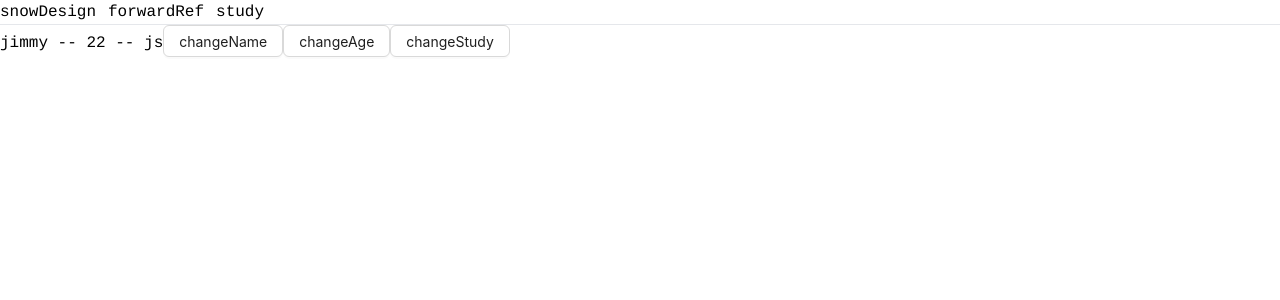
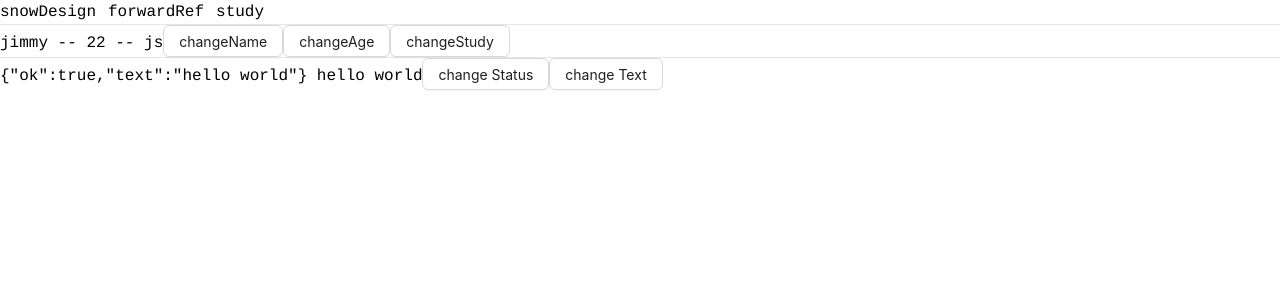
Before and after one commit to Jimmylxue/daily-store, a React (Vite) app in the folder packages/snowweb/: page / in a window 1280 px wide. Shown: the top 300 px of the page. Built offline with nearby package versions, Linux system fonts and the light colour scheme.

Commit message:
✨ reactive 支持嵌套

```diff
--- a/packages/snowweb/src/pages/mobx/core/observer/observer.tsx
+++ b/packages/snowweb/src/pages/mobx/core/observer/observer.tsx
@@ -7,6 +7,7 @@ export function Observer(fnComponent: FC): any {
 		const [_, setData] = useState(0)
 		useEffect(() => {
 			autoRun(() => {
+				console.log('run')
 				// @ts-ignore
 				ref.current = fnComponent()
 				setData(data => data + 1)
--- a/packages/snowweb/src/pages/mobx/core/reactive/reactive.ts
+++ b/packages/snowweb/src/pages/mobx/core/reactive/reactive.ts
@@ -1,15 +1,34 @@
 type Dep = () => void
+
+// 函数类型 且拥有 deps 静态属性
+interface IDep {
+	(): void
+	deps: Set<Dep>
+}
 
 type Target = { [key in string]: any }
 
-const map = new Map<string, Set<Dep>>()
-let temp: Dep
+/**
+ * 为何 bucket 使用的是 WeakMap 而 不是 Map
+ *
+ * 	Map 是会影响垃圾回收机制的， 如果Map中引用了某个key, 这个key 将不会被垃圾回收机制所回收，会一直存在一个引用关系
+ *
+ * 	而 WeakMap 则是不会影响垃圾回收机制，它的key是会有存在被回收的情况的（没有引用关系） 所以被回收时就查不到引用关系了。
+ *
+ * 	所以 WeakMap 常用于存储那些只有key 被引用的对象存在时（没有被垃圾回收）才有价值，在这个案例中：
+ * 		如果 target 被 垃圾回收了 就完全没有必要再保留 target 所关联的所有信息了
+ */
+
+const bucket = new WeakMap<Target, Map<string | symbol, Set<Dep>>>() // WeakMap 由 target 和 map 构成 , Map 由 key 与 Set 构成
+
+let activeEffect: IDep | undefined // 用这个方式当effect 嵌套时会发生问题，因为这样等于同一时刻只会有一个effect 会出现嵌套内部的覆盖掉外部的
+
+const effectStack: IDep[] = []
 
 export function reactive(obj: Target): any {
 	const proxy = new Proxy(obj, {
 		get(target, key, receiver) {
-			track(map, key)
-
+			track(target, key)
 			const result = Reflect.get(target, key, receiver)
 			if (typeof result === 'object' && result !== null) {
 				return reactive(result)
@@ -18,22 +37,58 @@ export function reactive(obj: Target): any {
 		},
 		set(target, key, value, receiver) {
 			Reflect.set(target, key, value, receiver)
-			map.get(key as string)?.forEach(fn => fn?.())
-			return true
+			trigger(target, key)
+			return true // return true 表示设置成功
 		},
 	})
 	return proxy
 }
 
-export function track(map: Map<string, Set<Dep>>, key: string | symbol) {
-	if (map.has(key as string)) {
-		map.get(key as string)?.add(temp)
-	} else {
-		map.set(key as string, new Set<Dep>().add(temp))
+export function track(target: Target, key: string | symbol) {
+	if (!activeEffect) {
+		return
 	}
+	let depsMap = bucket.get(target)
+	if (!depsMap) {
+		bucket.set(target, (depsMap = new Map()))
+	}
+	let deps = depsMap.get(key)
+	if (!deps) {
+		depsMap.set(key, (deps = new Set<Dep>()))
+	}
+	deps.add(activeEffect)
+	activeEffect.deps.add(deps as any)
+}
+
+export function trigger(target: Target, key: string | symbol) {
+	const depsMap = bucket.get(target)
+	if (!depsMap) {
+		return true
+	}
+	const effects = depsMap.get(key)
+
+	const effectsToRun = new Set(effects)
+	effectsToRun.forEach(effectFn => effectFn?.())
+}
+
+export function cleanup(effectFn: any) {
+	for (let i = 0; i < effectFn.deps.length; i++) {
+		const deps = effectFn.deps[i]
+		deps.delete(effectFn)
+	}
+	effectFn.deps.length = 0
 }
 
 export function autoRun(fn: () => void) {
-	temp = fn
-	fn?.()
+	const effectFn: IDep = () => {
+		cleanup(effectFn) // 每次副作用函数执行之前，将其从关联的Set集合中删除
+		activeEffect = effectFn
+		effectStack.push(activeEffect) // 使用effectStack 是为了防止嵌套时发生问题
+		fn?.() //  fn 执行时 会重新触发和 收集新的 依赖关系
+		effectStack.pop()
+		activeEffect = effectStack[effectStack.length - 1]
+	}
+	// effectFn.deps 用来村塾所有与该副作用函数相关联的依赖集合
+	effectFn.deps = new Set()
+	effectFn()
 }
--- a/packages/snowweb/src/pages/mobx/index.tsx
+++ b/packages/snowweb/src/pages/mobx/index.tsx
@@ -9,6 +9,11 @@ const obj = reactive({
 	study: {
 		book: 'js',
 	},
+})
+
+const obj2 = reactive({
+	ok: true,
+	text: 'hello world',
 })
 
 const Container: FC = () => {
@@ -36,6 +41,28 @@ const Container: FC = () => {
 			>
 				changeStudy
 			</Button>
+			<hr />
+			<div>
+				{/*
+					当 obj2.ok 为 false 的时候， 这时候应该清空掉 obj2.text 的副作用函数集合。
+						因为这种情况已经不需要关注 obj2.text 的变化了
+				*/}
+				{JSON.stringify(obj2)} {obj2.ok ? obj2.text : 'not change'}
+				<Button
+					onClick={() => {
+						obj2.ok = !obj2.ok
+					}}
+				>
+					change Status
+				</Button>
+				<Button
+					onClick={() => {
+						obj2.text = 'jimmy'
+					}}
+				>
+					change Text
+				</Button>
+			</div>
 		</div>
 	)
 }
```
